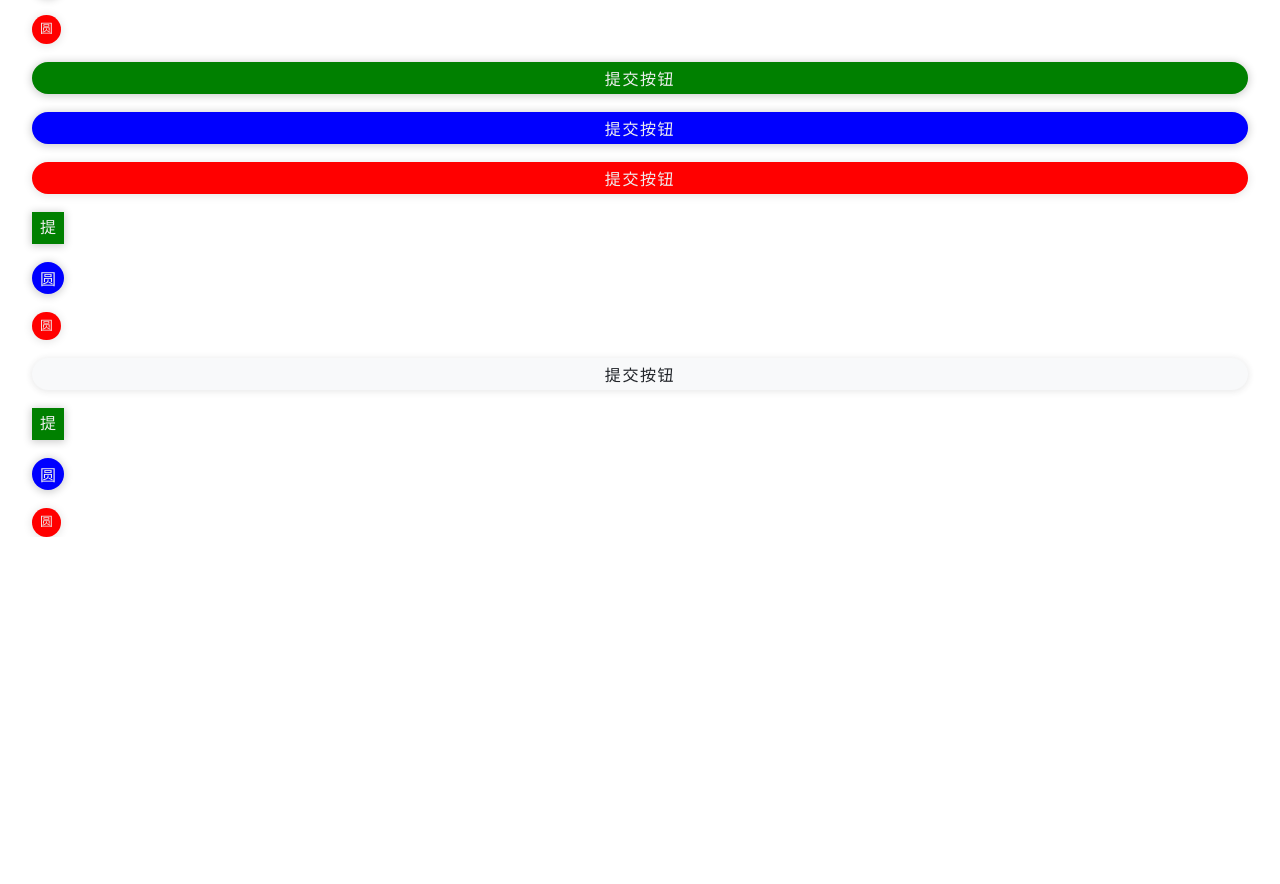
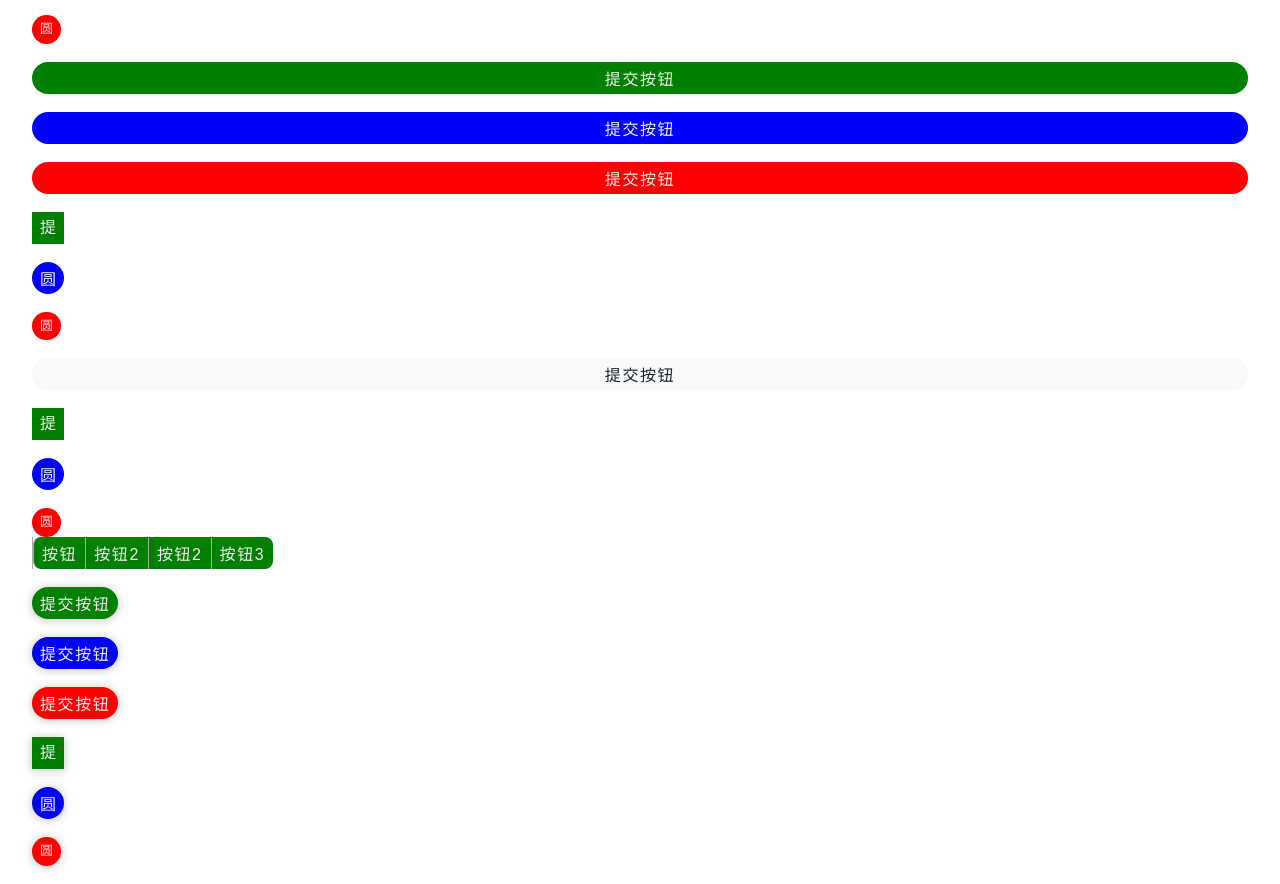
Before and after one commit to note-blog/css-test, a plain HTML site: page src/html/button/button.html in a window 1280 px wide. Shown: the part 614-1498 px from the top of the page. Before the commit the page ends 1151 px from the top, so only its background shows below. Drawn offline with nearby package versions, Linux system fonts and the light colour scheme; files that its build step writes are made by us from their sources.

Commit message:
add group btn

```diff
--- a/src/html/button/button.html
+++ b/src/html/button/button.html
@@ -53,6 +53,27 @@
         <button class="blue_btn cicle_btn">圆</button>
         <br />
         <button class="error_btn cicle_mini_btn">圆</button>
+
+        <div class="btn-group">
+            <button class="green_btn btn-group">按钮</button>
+            <button class="green_btn btn-group">按钮2</button>
+            <button class="green_btn btn-group">按钮2</button>
+            <button class="green_btn btn-group">按钮3</button>
+        </div>
+
+        <br />
+        <button class="green_btn cicle_radius btn-shadow">提交按钮</button>
+        <br />
+        <button class="blue_btn cicle_radius btn-shadow">提交按钮</button>
+        <br />
+        <button class="error_btn cicle_radius btn-shadow">提交按钮</button>
+        <br />
+        <button class="green_btn square_btn btn-shadow">提交按钮</button>
+        <br />
+        <button class="blue_btn cicle_btn btn-shadow">圆</button>
+        <br />
+        <button class="error_btn cicle_mini_btn btn-shadow">圆</button>
+        <br />
     </body>
 
 
--- a/src/scss/button.scss
+++ b/src/scss/button.scss
@@ -11,34 +11,36 @@ button {
 .green_btn {
     background-color: green;
     color:#eee;
-    box-shadow: 0px 1px 8px 1px rgba(0, 0, 0, 0.2);
+
     border:none;
     padding:.25rem .5rem;
-
     &:hover{
         background-color: #148014;
         color: #ddd;
-        box-shadow: 0px 1px 4px 1px rgba(0, 0, 0, 0.1);
+
         cursor:pointer;
     }
     &:active{
         background-color: #148014;
         color: #fff;
-        box-shadow:none;
         cursor:pointer;
+    }
+}
+.btn-shadow{
+    box-shadow: 0px 1px 8px 1px rgba(0, 0, 0, 0.2);
+    &:hover{
+        box-shadow: 0px 1px 4px 1px rgba(0, 0, 0, 0.1);
     }
 }
 
 .blue_btn {
     background-color: blue;
     color:#eee;
-    box-shadow: 0px 1px 8px 1px rgba(0, 0, 0, 0.2);
     border:none;
     padding:.25rem .5rem;
     &:hover{
         background-color: blue;
         color: #ddd;
-        box-shadow: 0px 1px 4px 1px rgba(0, 0, 0, 0.1);
         cursor:pointer;
     }
     &:active{
@@ -52,13 +54,11 @@ button {
 .error_btn {
     background-color: red;
     color:#eee;
-    box-shadow: 0px 1px 8px 1px rgba(0, 0, 0, 0.1);
     border:none;
     padding:.25rem .5rem;
     &:hover{
         background-color: red;
         color: #ddd;
-        box-shadow: 0px 1px 4px 1px rgba(0, 0, 0, 0.1);
         cursor:pointer;
     }
     &:active{
@@ -129,14 +129,12 @@ button {
 .light_btn {
     background-color:#f8f9fa;
     color: #212429;
-    box-shadow: 0px 1px 6px 1px rgba(47, 46, 46, 0.1);
     border:none;
     padding:.25rem .5rem;
 
     &:hover{
         background-color: #e2e6ea;
         color: #212529;
-        box-shadow: 0px 1px 3px 1px rgba(47, 46, 46, 0.1);;
         cursor:pointer;
     }
     &:active{
@@ -146,3 +144,25 @@ button {
         cursor:pointer;
     }
 }
+
+.btn-group{
+    box-shadow: none !important;
+    display: flex;
+
+    &:hover{
+        box-shadow: none !important;
+    }
+    &:active{
+        box-shadow: none !important;
+    }
+
+    &:first-child {
+        border-radius: .5rem 0 0 .5rem;
+    }
+    &:last-child {
+        border-radius: 0 .5rem .5rem 0;
+    }
+    &:not(first-child),&:not(last-child){
+        border-left:1px solid #aaa;
+    }
+}
```
